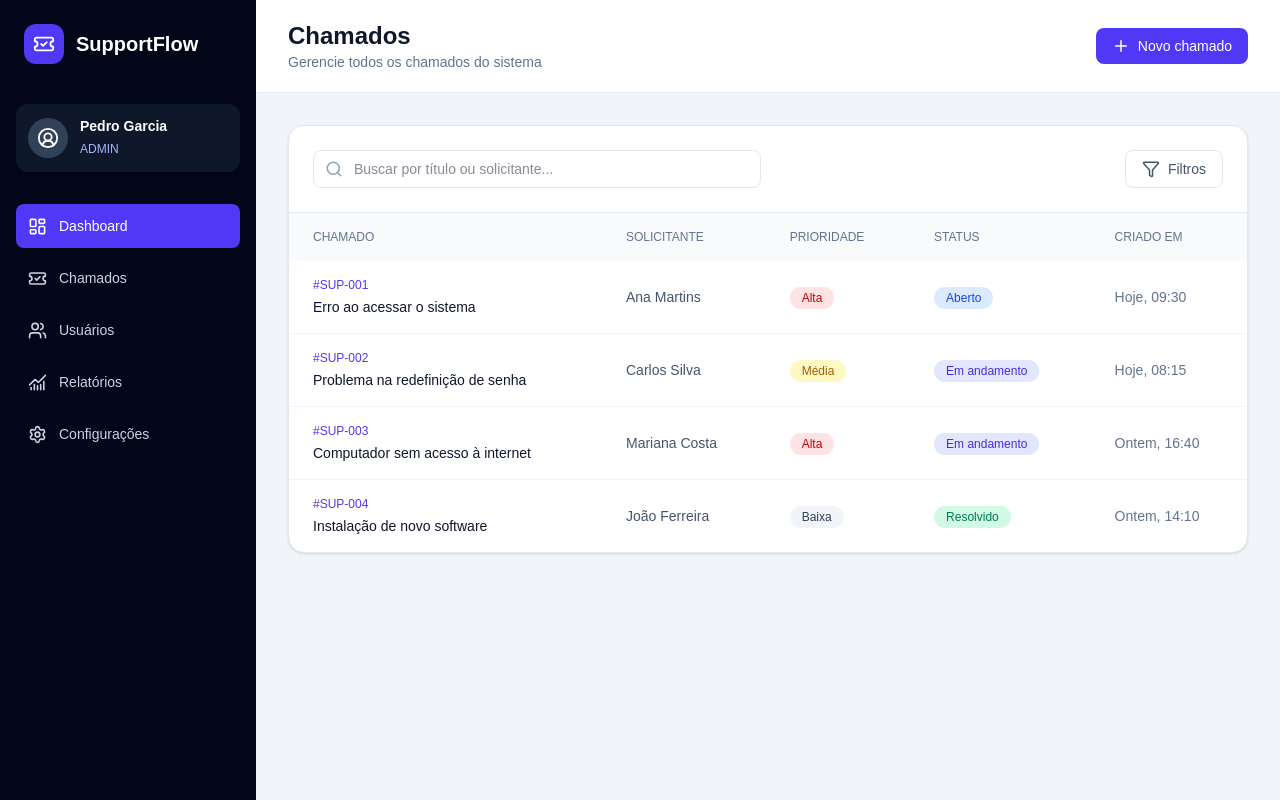
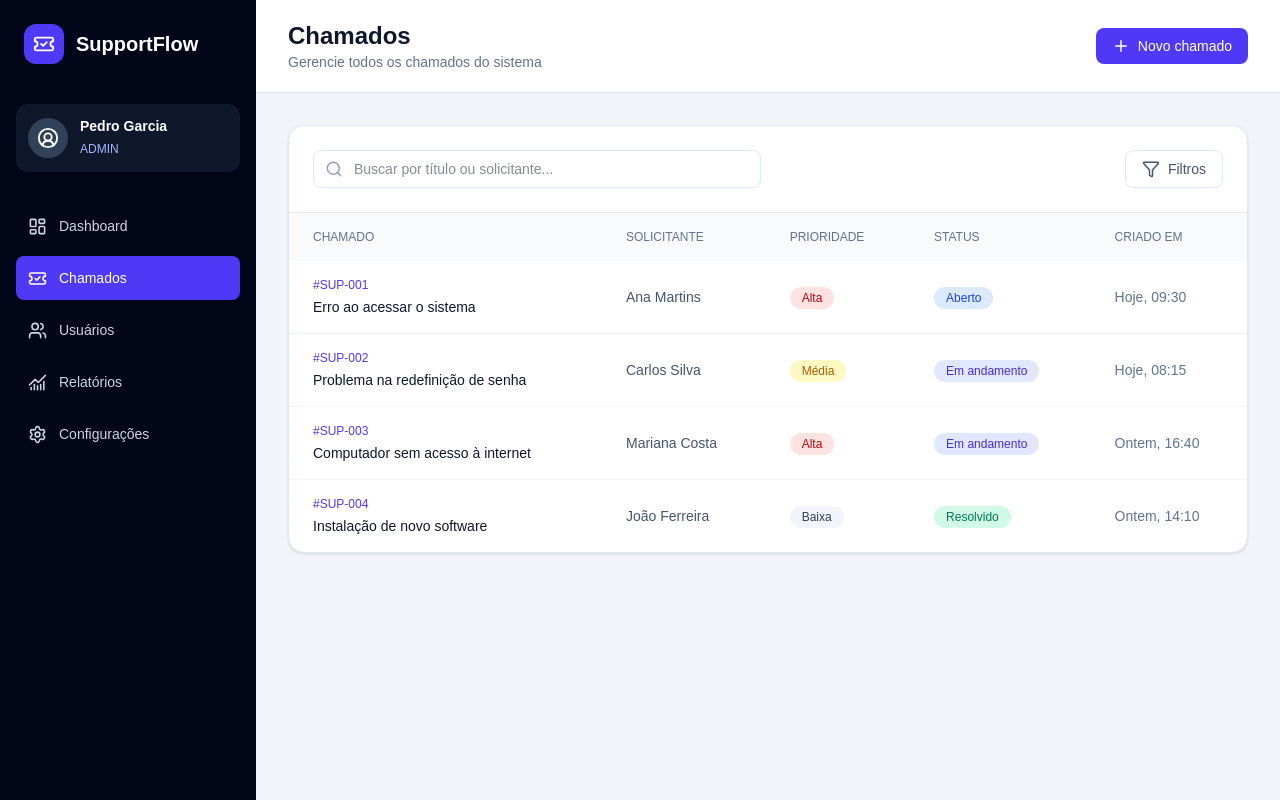
Before and after one commit to pedrogarciaphgs/support-flow, a Next.js app: page /tickets in a window 1280 px wide. Built offline with nearby package versions, Linux system fonts and the light colour scheme.

Commit message:
feat: add active navigation state to sidebar

```diff
--- a/src/components/layout/sidebar.tsx
+++ b/src/components/layout/sidebar.tsx
@@ -1,3 +1,6 @@
+"use client";
+
+import { usePathname } from "next/navigation";
 import {
   ChartNoAxesCombined,
   CircleUserRound,
@@ -38,6 +41,7 @@ const menuItems = [
 ];
 
 export function Sidebar() {
+  const pathname = usePathname();
   return (
     <aside className="flex min-h-screen w-64 flex-col bg-slate-950 px-4 py-6 text-white">
       <div className="mb-10 flex items-center gap-3 px-2">
@@ -60,12 +64,16 @@ export function Sidebar() {
       </div>
 
       <nav className="space-y-2">
-        {menuItems.map(({ label, icon: Icon, href }, index) => (
+        {menuItems.map(({ label, icon: Icon, href }) => {
+          const isActive =
+            href === "/" ? pathname === "/" : pathname.startsWith(href);
+
+          return (
             <Link
               key={label}
               href={href}
               className={`flex w-full items-center gap-3 rounded-lg px-3 py-3 text-left text-sm transition ${
-              index === 0
+                isActive
                   ? "bg-indigo-600 text-white"
                   : "text-slate-300 hover:bg-slate-900 hover:text-white"
               }`}
@@ -73,7 +81,8 @@ export function Sidebar() {
               <Icon size={19} />
               {label}
             </Link>
-        ))}
+          );
+        })}
       </nav>
     </aside>
   );
```
Lines whose indentation alone changed are shown as unchanged.
